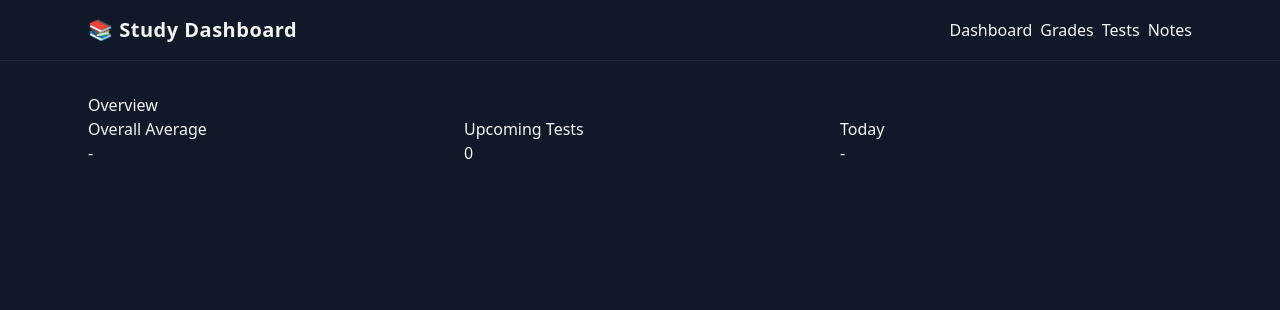
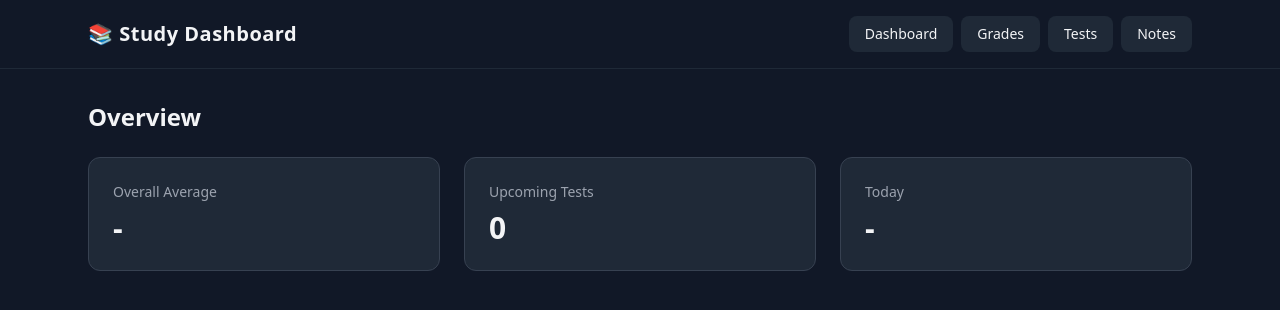
Before and after one commit to DjukicAleksej/studydashboard, a plain HTML site: page index.html in a window 1280 px wide. Drawn offline with nearby package versions, Linux system fonts and the light colour scheme.

Commit message:
So i couldnt use the @apply so I decided to put these styles right into the class

```diff
--- a/index.html
+++ b/index.html
@@ -21,10 +21,10 @@
             <h1 class="text-xl font-semibold tracking-wide">📚 Study Dashboard</h1>
 
             <nav class="flex gap-2">
-                <button data-tab="dashboard" class="tab-btn">Dashboard</button>
-                <button data-tab="grades" class="tab-btn">Grades</button>
-                <button data-tab="tests" class="tab-btn">Tests</button>
-                <button data-tab="notes" class="tab-btn">Notes</button>
+                <button data-tab="dashboard" class="px-4 py-2 rounded-lg text-sm bg-gray-800 hover:bg-gray-700 transition">Dashboard</button>
+                <button data-tab="grades" class="px-4 py-2 rounded-lg text-sm bg-gray-800 hover:bg-gray-700 transition">Grades</button>
+                <button data-tab="tests" class="px-4 py-2 rounded-lg text-sm bg-gray-800 hover:bg-gray-700 transition">Tests</button>
+                <button data-tab="notes" class="px-4 py-2 rounded-lg text-sm bg-gray-800 hover:bg-gray-700 transition">Notes</button>
             </nav>
         </div>
     </header>
@@ -32,32 +32,32 @@
 
     <main class="max-w-6xl mx-auto px-6 py-8 space-y-10">
      <section id="dashboard" class="tab-section">
-        <h2 class="section-title">Overview</h2>
+        <h2 class="text-2xl font-semibold mb-6">Overview</h2>
 
         <div class="grid grid-cols-1 md:grid-cols-3 gap-6">
-            <div class="card">
-                <p class="card-label">Overall Average</p>
-                <p class="card-value" id="overallAverage">-</p>
+            <div class="bg-gray-800 rounded-xl p-6 border border-gray-700">
+                <p class="text-sm text-gray-400">Overall Average</p>
+                <p class="text-3xl font-bold mt-2" id="overallAverage">-</p>
             </div>
 
-            <div class="card">
-                <p class="card-label">Upcoming Tests</p>
-                <p class="card-value" id="upcomingTests">0</p>
+            <div class="bg-gray-800 rounded-xl p-6 border border-gray-700">
+                <p class="text-sm text-gray-400">Upcoming Tests</p>
+                <p class="text-3xl font-bold mt-2" id="upcomingTests">0</p>
             </div>
 
-            <div class="card">
-                <p class="card-label">Today</p>
-                <p class="card-value" id="todayDate">-</p>
+            <div class="bg-gray-800 rounded-xl p-6 border border-gray-700">
+                <p class="text-sm text-gray-400">Today</p>
+                <p class="text-3xl font-bold mt-2" id="todayDate">-</p>
             </div>
         </div>
      </section>
 
      <section id="grades" class="tab-section hidden">
-        <h2 class="section-title">Grades</h2>
+        <h2 class="text-2xl font-semibold mb-6">Grades</h2>
 
         <div class="flex gap-4 mb-4">
-            <input id="subjectInput" type="text" placeholder="New subject" class="input" />
-            <button id="addSubjectBtn" class="btn-primary">Add</button>
+            <input id="subjectInput" type="text" placeholder="New subject" class="bg-gray-800 border border-gray-700 rounded-lg px-3 py-2 w-full focus:outline-none" />
+            <button id="addSubjectBtn" class="bg-blue-600 hover:bg-blue-400 px-4 py-2 rounded-lg transition">Add</button>
         </div>
 
         <div id="subjectsContainer" class="space-y-4">
@@ -66,13 +66,13 @@
      </section>
 
      <section id="tests" class="tab-section hidden">
-        <h2 class="section-title">Tests & Deadlines</h2>
+        <h2 class="text-2xl font-semibold mb-6">Tests & Deadlines</h2>
 
         <div clas="grid md:grid-cols-4 gap-4 mb-4">
-            <input type="text" id="testSubject" placeholder="Subject" class="input" />
+            <input type="text" id="testSubject" placeholder="Subject" class="bg-gray-800 border border-gray-700 rounded-lg px-3 py-2 w-full focus:outline-none" />
             <input type="date" id="testDate" class="input" />
-            <input type="text" id="testNote" placeholder="Description" class="input" />
-            <button id="addTestBtn" class="btn-primary">Add Test</button>
+            <input type="text" id="testNote" placeholder="Description" class="bg-gray-800 border border-gray-700 rounded-lg px-3 py-2 w-full focus:outline-none" />
+            <button id="addTestBtn" class="bg-blue-600 hover:bg-blue-400 px-4 py-2 rounded-lg transition">Add Test</button>
         </div>
 
         <div id="testList" class="space-y-3">
@@ -81,10 +81,10 @@
      </section>
 
      <section id="notes" class="tab-section hidden">
-        <h2 class="section-title">Daily Notes</h2>
+        <h2 class="text-2xl font-semibold mb-6">Daily Notes</h2>
             <div class="flex gap-4 mb-4">
-                <input type="date" id="noteDate" class="input" />
-                <button id="todayBtn" class="btn-secondary">Today</button>
+                <input type="date" id="noteDate" class="bg-gray-800 border border-gray-700 rounded-lg px-3 py-2 w-full focus:outline-none" />
+                <button id="todayBtn" class=" bg-gray-700 hover:bg-gray-600 px-4 py-2 rounded-lg transition">Today</button>
             </div>
             <textarea id="noteText"
             placeholder="Write your notes here..."
@@ -92,26 +92,5 @@
      </section>
 
     </main>
-
-    <style>
-        .tab-btn{
-            @apply px-4 py-2 rounded-lg text-sm bg-gray-800 hover:bg-gray-700 transition;
-        }
-        .section-title {
-            @apply text-2xl font-semibold mb-6;
-        }
-        .card {
-            @apply bg-gray-800 rounded-xl p-6 border border-gray-700;
-        }
-        .card-label {
-            @apply text-sm text-gray-400;
-        }
-        .card-value {
-            @apply text-3xl font-bold mt-2;
-        }
-        .input {
-            @apply bg-gray-800 border border-gray-700 rounded-lg px-3 py-2 w-full focus:outline-none;
-        }
-    </style>
 </body>
 </html>
```
